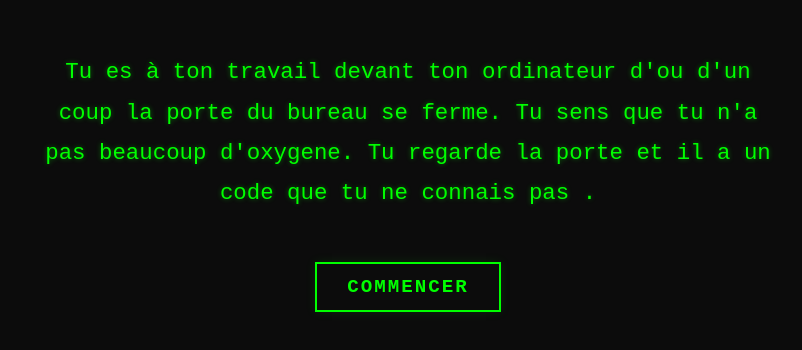
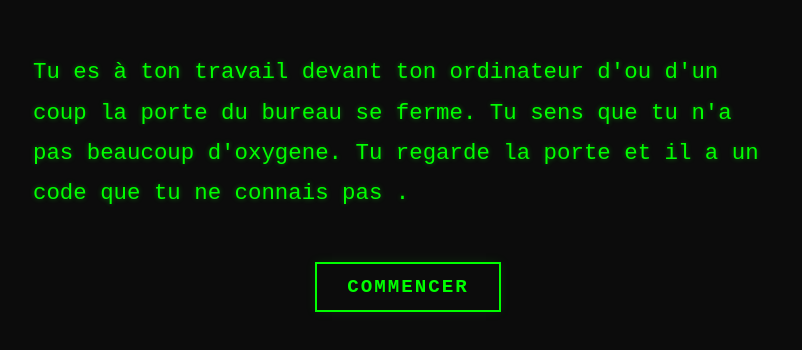
Before and after one commit to Tatiana-Juin/terminal-emulator-game, a React (Vite) app: page / in a window 1280 px wide. Shown: the part 218-568 px from the top of the page, without its empty margins (232-1034 px from the left). Built offline with nearby package versions, Linux system fonts and the light colour scheme.

Commit message:
J'ai fait le style du design pour l'intro et ce qui est au millieu

```diff
--- a/src/levels/level1.js
+++ b/src/levels/level1.js
@@ -34,7 +34,8 @@ export const filesystemInitial={
   }
 }
 // Intro pour le texte
-  export const introText = "Tu es à ton travail devant ton ordinateur d'ou d'un coup la porte du bureau se ferme. Tu sens que tu n'a pas beaucoup d'oxygene. Tu regarde la porte et il a un code que tu ne connais pas .  "
+  export const introText = ` Tu es à ton travail devant  ton ordinateur d'ou d'un coup la porte du bureau se ferme. Tu sens que tu n'a pas beaucoup d'oxygene. Tu regarde la porte et il a un code que tu ne connais pas .  `
+
   export const objectiveIntro ="Tu dois trouver rapidement le code pour cela tu navigue entre les différents dossier et fichier mais le temps est compter .   "
 
   // POUR LES COURS
--- a/src/styles/intro.css
+++ b/src/styles/intro.css
@@ -17,8 +17,7 @@
   line-height: 1.8;
   margin-bottom: 3rem;
   text-shadow: 0 0 5px rgba(0, 255, 0, 0.4);
-
-
+  text-align:left;
 }
 
 /* Bouton d'action style terminal */
@@ -35,8 +34,8 @@
   letter-spacing: 2px;
   transition: all 0.3s ease;
   box-shadow: 0 0 10px rgba(0, 255, 0, 0.1);
+
 }
-
 
 .intro-button:hover {
   background-color: #00ff00;
```
